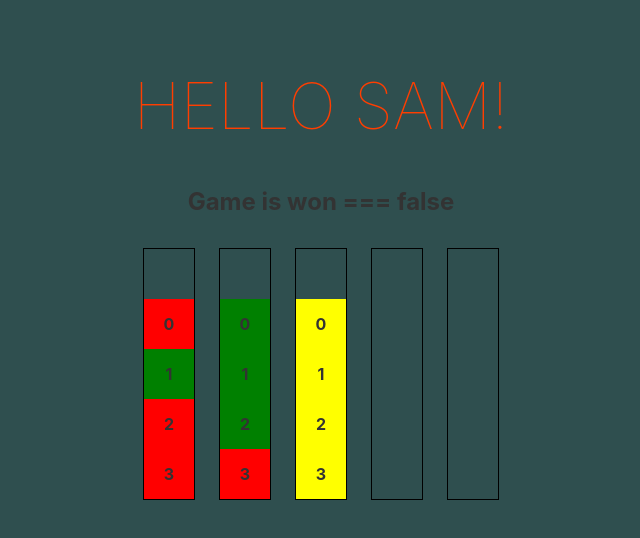
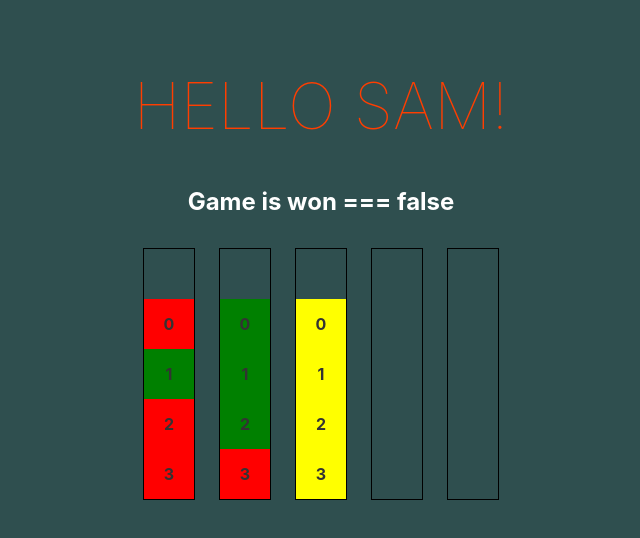
Before and after one commit to RapidOwl/tube-sorter, a Svelte app: page / in a window 1280 px wide. Shown: the top 538 px of the page, without its empty margins (319-959 px from the left). Built offline with nearby package versions, Linux system fonts and the light colour scheme.

Commit message:
Basic game mechanics

```diff
--- a/src/App.svelte
+++ b/src/App.svelte
@@ -81,7 +81,7 @@
 
 <main>
 	<h1>Hello {name}!</h1>
-	<h2>Game is won === {gameIsWon}</h2>
+	<h2 style="color: white;">Game is won === {gameIsWon}</h2>
 	<div class="tube-rack">
 		{#each tubes as tube, i}
 			<div
```
